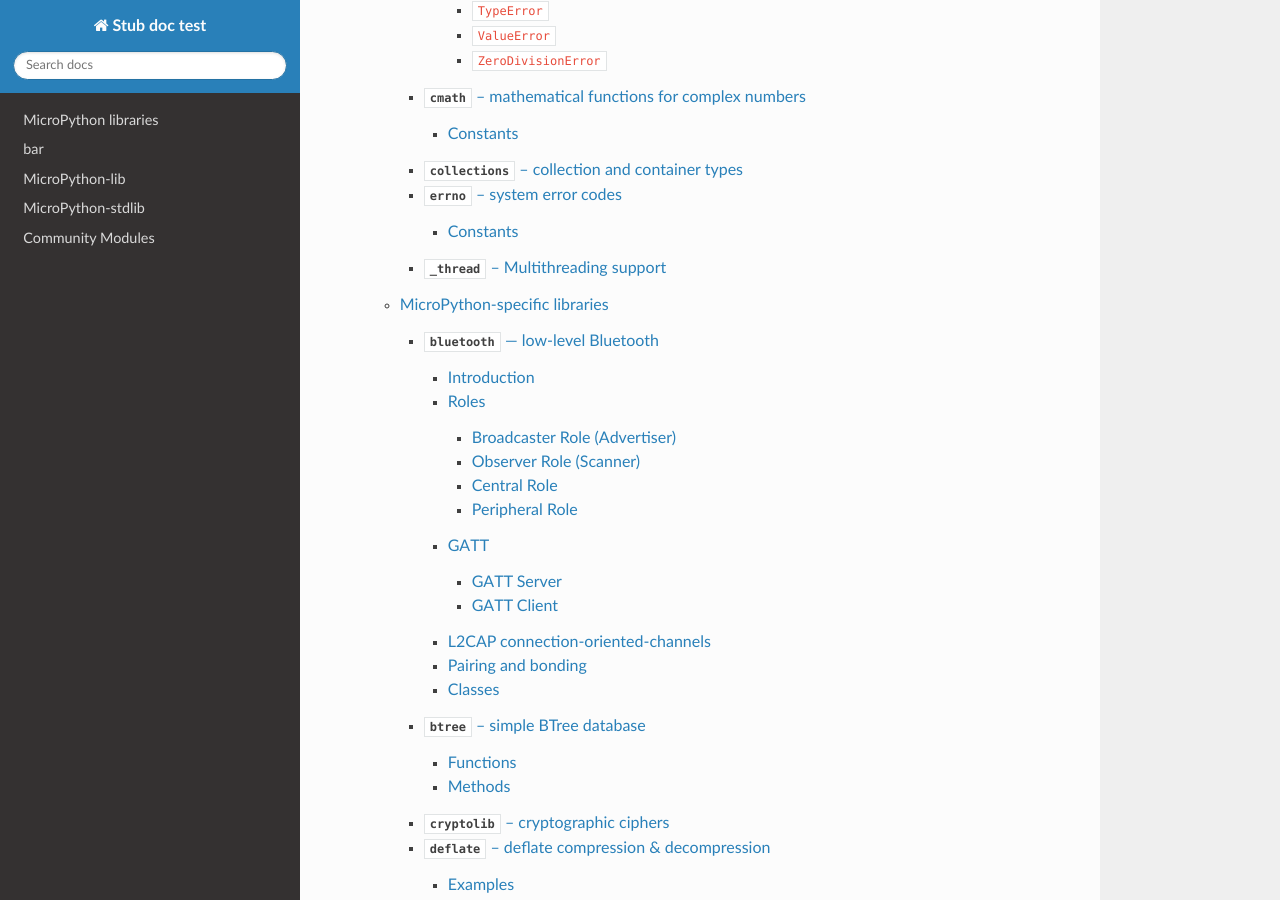
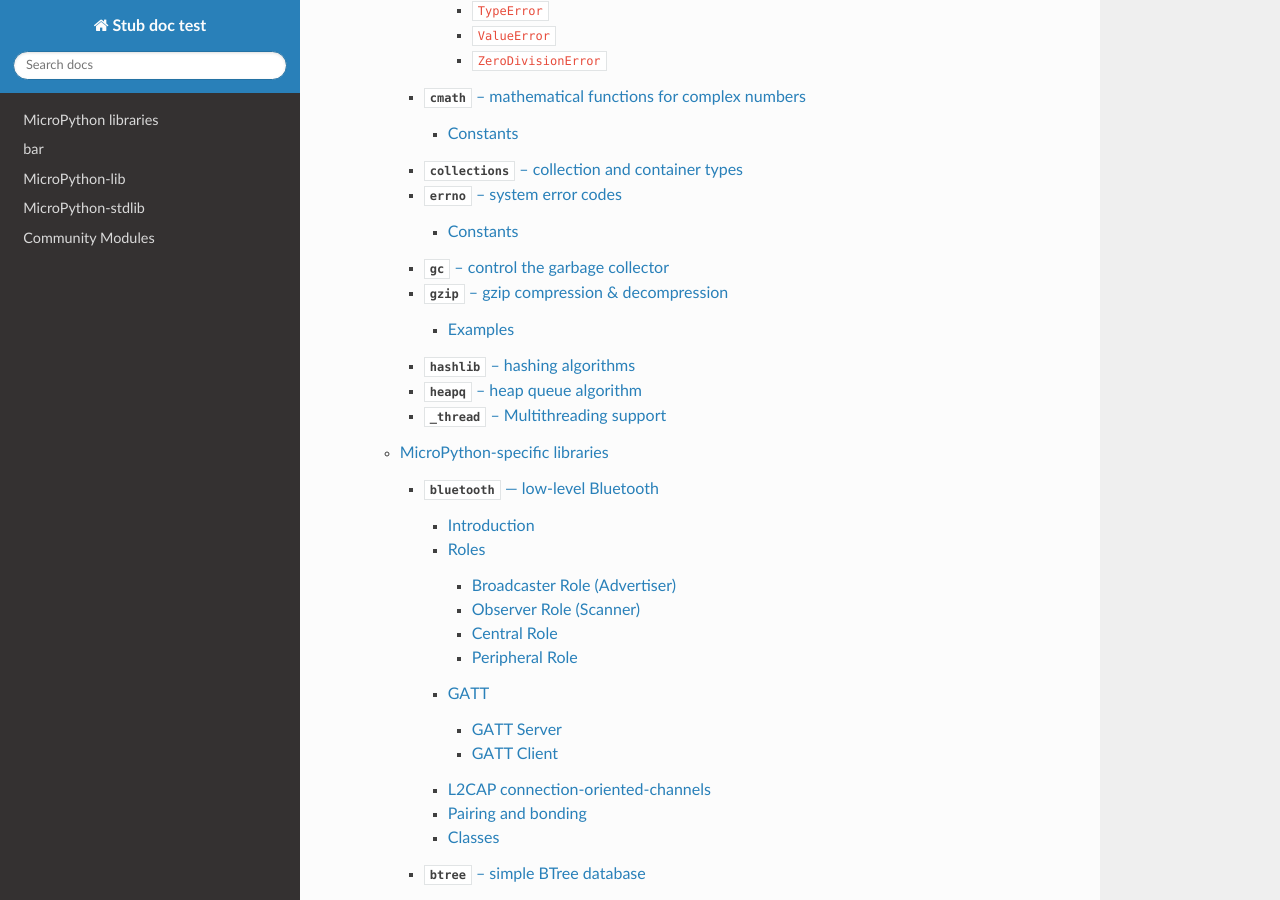
Before and after one commit to Josverl/autodoc201, a Sphinx documentation site: the page built from docs/index.rst, in a window 1280 px wide and 900 px high, scrolled down 2454 px. Built offline with Sphinx 7.4.7 and the Read the Docs theme 2.0.0, drawn with Linux system fonts in a browser that asks for light colours; pages that are not in the unit, such as notebooks, are missing from menus.

Commit message:
doc: add modules
Signed-off-by: Jos Verlinde <Jos.Verlinde@microsoft.com>

```diff
--- /dev/null
+++ b/docs/library/gc.rst
@@ -0,0 +1,7 @@
+:mod:`gc` -- control the garbage collector
+==========================================
+
+.. autoapimodule:: gc
+   :no-index:
+
+|see_cpython_module| :mod:`python:gc`.
--- /dev/null
+++ b/docs/library/hashlib.rst
@@ -0,0 +1,6 @@
+:mod:`hashlib` -- hashing algorithms
+====================================
+
+.. module:: hashlib
+    :synopsis: hashing algorithms
+    :no-index:
--- /dev/null
+++ b/docs/library/heapq.rst
@@ -0,0 +1,6 @@
+:mod:`heapq` -- heap queue algorithm
+====================================
+
+.. module:: heapq
+    :synopsis: heap queue algorithm
+    :no-index:
--- a/docs/library/index.rst
+++ b/docs/library/index.rst
@@ -141,9 +141,9 @@ The following libraries are specific to the pyboard.
 .. toctree::
   :maxdepth: 2
 
-  ../autoapi/pyb/index
-  ../autoapi/stm/index
-  ../autoapi/lcd160cr/index
+  ../modules/pyb/index
+  ../modules/stm/index
+  ../modules/lcd160cr/index
 
 
 Libraries specific to the WiPy
```
Also changed, not shown: docs/library/gzip.rst (added, +44 -0 lines).
